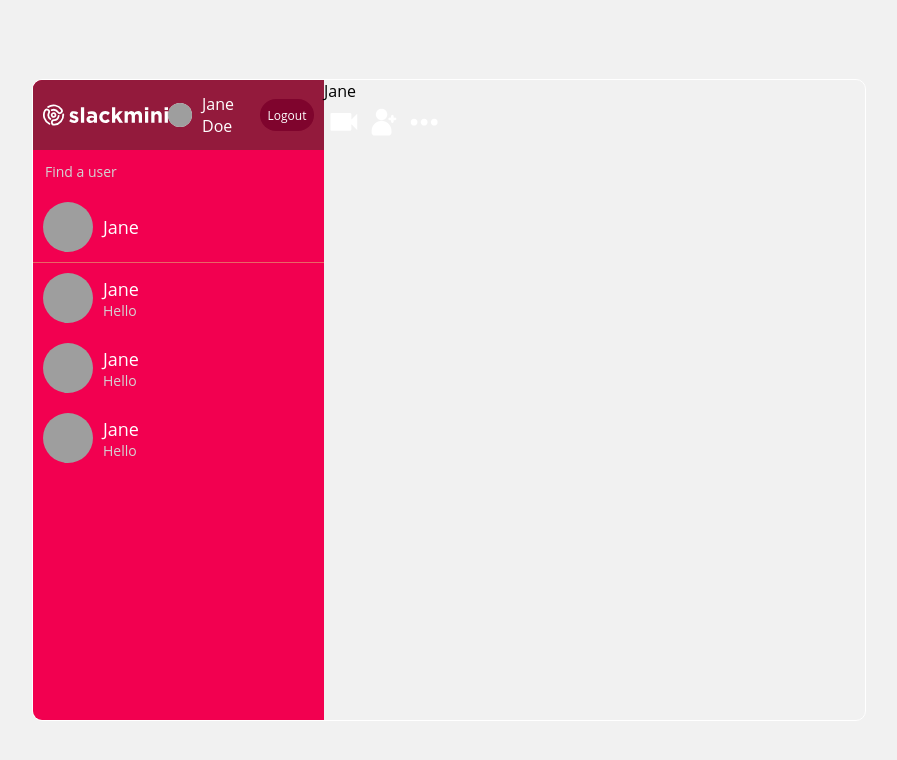
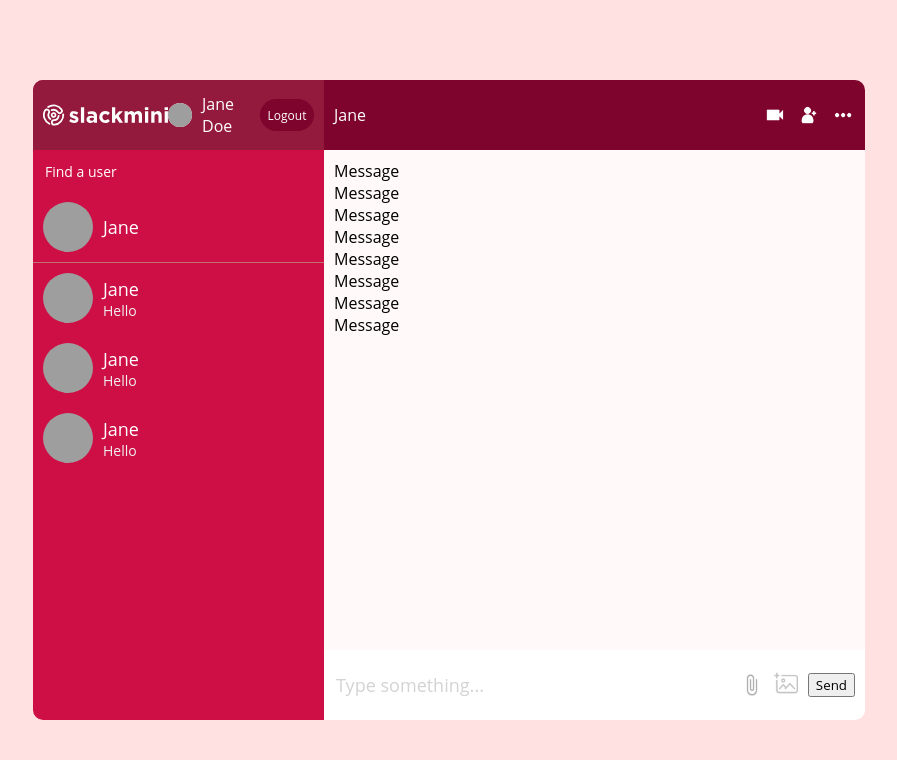
Before and after one commit to wilsonmike/mini-slack, a React (Vite) app: page / in a window 1280 px wide. Shown: the top 760 px of the page, without its empty margins (191-1088 px from the left). Built offline with nearby package versions, Linux system fonts and the light colour scheme; grey boxes are pictures that could not be loaded.

Commit message:
color styles and icons added to homepage

```diff
--- a/src/assets/index.jsx
+++ b/src/assets/index.jsx
@@ -4,6 +4,8 @@ import whitelogo from "./logowhite.svg"
 import cam from "./cam.png"
 import add from "./add.png"
 import more from "./more.png"
+import img from "./img.png"
+import attach from "./attach.png"
 
 export {
     logo,
@@ -11,5 +13,7 @@ export {
     whitelogo,
     cam,
     add,
-    more
+    more,
+    img,
+    attach
 }
--- a/src/components/Chat.jsx
+++ b/src/components/Chat.jsx
@@ -1,4 +1,6 @@
 import { cam, more, add } from "../assets"
+import Input from "./Input"
+import Messages from "./Messages"
 
 const Chat = () => {
     return (
@@ -6,11 +8,13 @@ const Chat = () => {
             <div className="chatInfo">
                 <span>Jane</span>
                 <div className="chatIcons">
-                    <img src={cam} alt="" />
-                    <img src={add} alt="" />
-                    <img src={more} alt="" />
+                    <img src={cam} alt="Camera" />
+                    <img src={add} alt="Add User" />
+                    <img src={more} alt="More" />
                 </div>
             </div>
+            <Messages />
+            <Input />
         </div>
     )
 }
--- a/src/components/Input.jsx
+++ b/src/components/Input.jsx
@@ -1,8 +1,18 @@
-import React from 'react'
+import { img, attach } from '../assets'
 
 const Input = () => {
     return (
-        <div>Input</div>
+        <div className='input'>
+            <input type="text" placeholder='Type something...' />
+            <div className="send">
+                <img src={attach} alt="Attach File" />
+                <input type="file" style={{ display: "none" }} id="file" />
+                <label htmlFor="file">
+                    <img src={img} alt="Add Image" />
+                </label>
+                <button>Send</button>
+            </div>
+        </div>
     )
 }
 
--- /dev/null
+++ b/src/components/Messages.jsx
@@ -0,0 +1,18 @@
+import Message from './Message'
+
+const Messages = () => {
+    return (
+        <div className='messages'>
+            <Message />
+            <Message />
+            <Message />
+            <Message />
+            <Message />
+            <Message />
+            <Message />
+            <Message />
+        </div>
+    )
+}
+
+export default Messages
--- a/src/style.scss
+++ b/src/style.scss
@@ -77,14 +77,13 @@
 }
 
 .home {
-    background-color: #F1F1F1;
+    background: rgb(255, 225, 225);
     height: 100vh;
     display: flex;
     align-items: center;
     justify-content: center;
 
     .container {
-        border: 1px solid white;
         border-radius: 10px;
         width: 65%;
         height: 80%;
@@ -93,7 +92,7 @@
 
         .sidebar {
             flex: 1;
-            background-color: #F20050;
+            background-color: #ce0f45;
 
             .navbar {
                 display: flex;
@@ -137,7 +136,7 @@
             }
 
             .search {
-                border-bottom: 1px solid rgb(233, 102, 102);
+                border-bottom: 1px solid rgb(195, 112, 112);
 
                 .searchForm {
                     padding: 10px;
@@ -150,7 +149,7 @@
                         font-size: 14px;
 
                         &::placeholder {
-                            color: lightgray;
+                            color: white;
                             font-size: 14px;
 
                         }
@@ -185,7 +184,7 @@
 
                     p {
                         font-size: 14px;
-                        color: lightgray;
+                        color: rgb(240, 240, 240);
                     }
                 }
             }
@@ -194,6 +193,64 @@
 
         .chat {
             flex: 2;
+
+            .chatInfo {
+                height: 50px;
+                background-color: #7f042d;
+                display: flex;
+                align-items: center;
+                justify-content: space-between;
+                padding: 10px;
+                color: white;
+            }
+
+            .chatIcons {
+                display: flex;
+                gap: 10px;
+
+                img {
+                    height: 24px;
+                    cursor: pointer;
+                }
+            }
+
+            .messages {
+                background: rgb(255, 249, 249);
+                padding: 10px;
+                height: calc(100% - 160px);
+            }
+
+            .input {
+                height: 50px;
+                background-color: white;
+                padding: 10px;
+                display: flex;
+                align-items: center;
+                justify-content: space-between;
+
+                input {
+                    width: 100%;
+                    border: none;
+                    outline: none;
+                    color: #2f2d52;
+                    font-size: 18px;
+
+                    &::placeholder {
+                        color: lightgray;
+                    }
+                }
+
+                .send {
+                    display: flex;
+                    align-items: center;
+                    gap: 10px;
+
+                    img {
+                        height: 24px;
+                        cursor: pointer;
+                    }
+                }
+            }
         }
 
     }
```
Also changed, not shown: src/assets/attach.png (added), src/assets/img.png (added).
